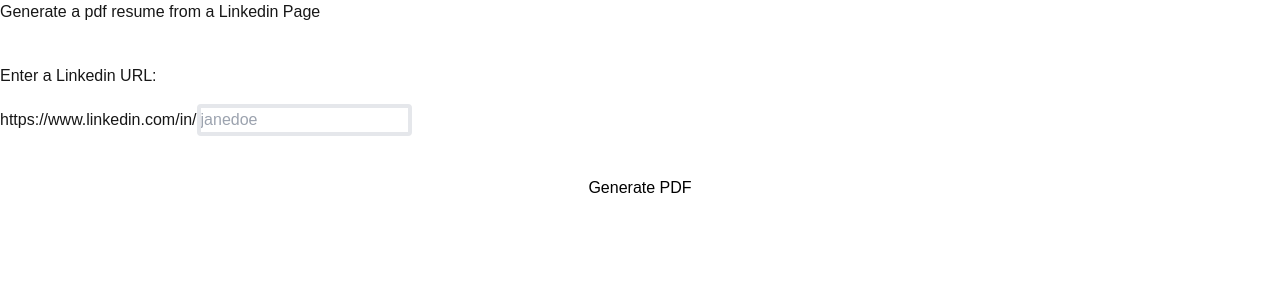
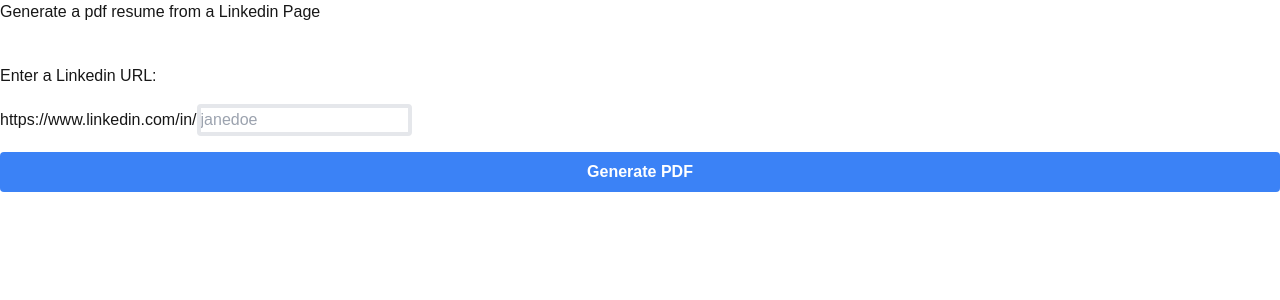
Before and after one commit to ajasinger/li-profile-finder, a Next.js app: page / in a window 1280 px wide. Shown: the top 300 px of the page. Built offline with nearby package versions, Linux system fonts and the light colour scheme.

Commit message:
style button

```diff
--- a/app/components/Form.jsx
+++ b/app/components/Form.jsx
@@ -63,7 +63,7 @@
                 <button
                     type="submit"
                     disabled={loading}
-                    className="p-6 bg-blue text-black"
+                    className="bg-blue-500 hover:bg-blue-700 text-white font-bold py-2 px-4 rounded"
                 >
                     Generate PDF
                 </button>
```
